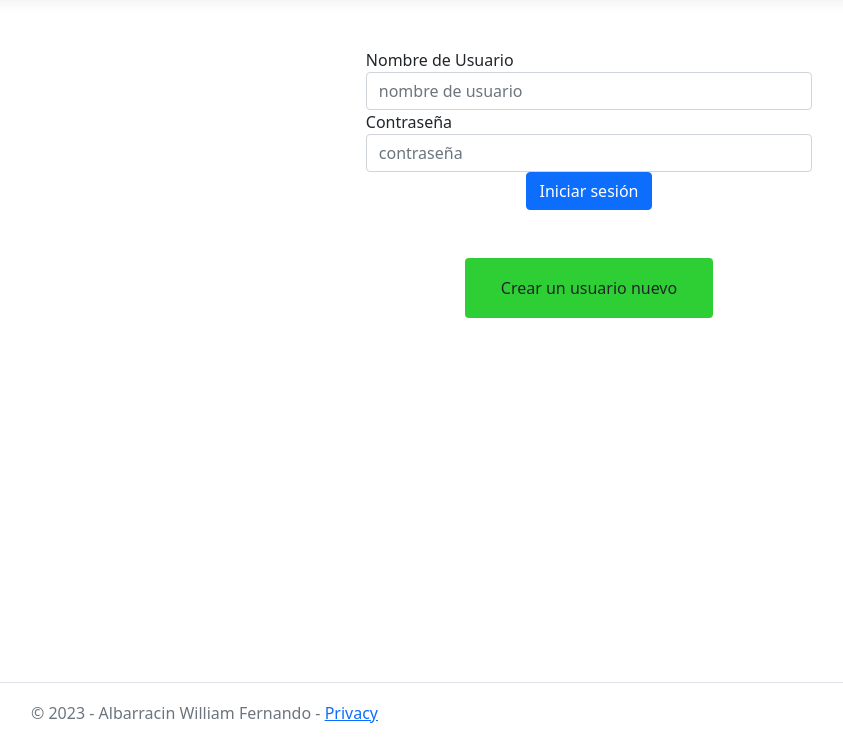
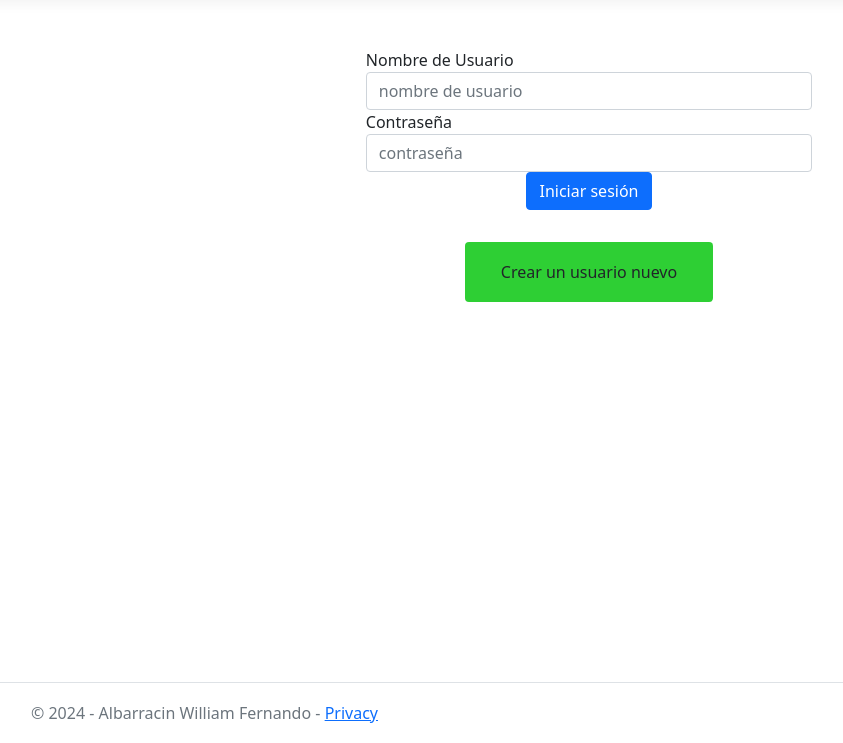
Before and after one commit to TallerDeLenguajes1/tl2-tp10-2023-William24A, an ASP.NET Core app: page /Login in a window 1280 px wide. Shown: the part 57-800 px from the top of the page, without its empty margins (51-894 px from the left). Run offline with ASP.NET Core 8, Linux system fonts and the light colour scheme; style sheets or scripts are compiled from the project's sources.

Commit message:
correcion

```diff
--- a/Views/Shared/_Layout.cshtml
+++ b/Views/Shared/_Layout.cshtml
@@ -75,7 +75,7 @@
 
     <footer class="border-top footer text-muted">
         <div class="container">
-            &copy; 2023 - Albarracin William Fernando - <a asp-area="" asp-controller="Home" asp-action="Privacy">Privacy</a>
+            &copy; 2024 - Albarracin William Fernando - <a asp-area="" asp-controller="Home" asp-action="Privacy">Privacy</a>
             <!--<a class="nav-link text-dark" asp-area="" asp-controller="Usuario" asp-action="Create">Crear Usuario</a>-->
         </div>
     </footer>
--- a/wwwroot/css/site.css
+++ b/wwwroot/css/site.css
@@ -42,7 +42,7 @@ body {
   padding: 10px 20px;
   cursor: pointer;
   border-radius: 4px;
-  margin: 3em auto;
+  margin: 2em auto;
 }
 
 .boton-verde a {
```
